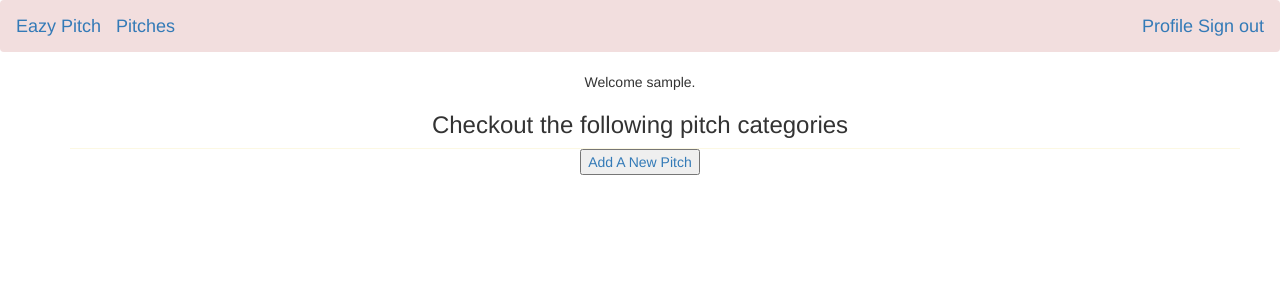
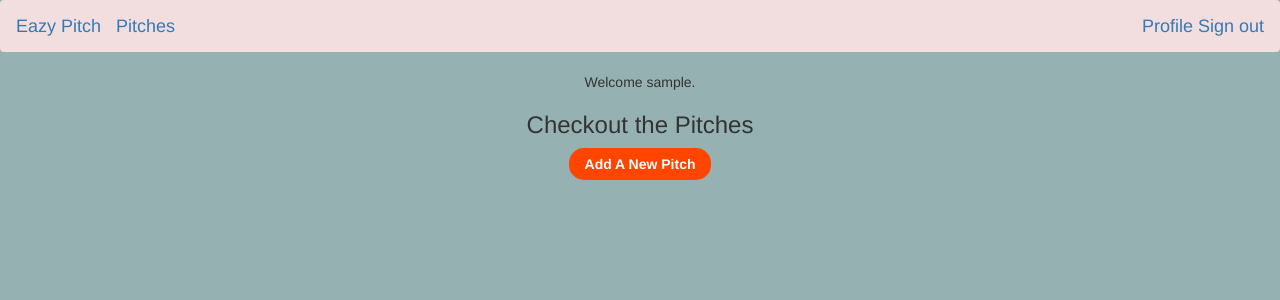
Before and after one commit to danknjoroge/Pitch, a Flask app: page /home in a window 1280 px wide. Shown: the top 300 px of the page. Run offline with Flask 2, Linux system fonts and the light colour scheme; the visitor is signed in with stand-in values (Sample User, id 1); data comes from the database, SQL or seed files in the repository; data that the repository does not hold is empty; some libraries are stand-ins or nearby versions.

Commit message:
added custom home styles

```diff
--- a/app/static/css/home.css
+++ b/app/static/css/home.css
@@ -0,0 +1,20 @@
+body{
+    background-color: rgb(150, 177, 177);
+
+}
+input{
+    background-color: orangered;
+    border-radius: 15px;
+    color: white;
+    font-weight: bold;
+    border: none;
+    width:142px;
+    height: 32px;
+}
+.pitch{
+    margin-bottom: 240px;
+}
+.clas{
+    background-color: aliceblue;
+    margin-top: 240px;
+}
--- a/app/templates/home.html
+++ b/app/templates/home.html
@@ -9,23 +9,27 @@
 
 <div class="container text-center ">
     Welcome {{current_user.username}}.
-    <h3>Checkout the following pitch categories</h3>
-    <div class="container text-center m-5">
+    <h3>Checkout the Pitches</h3>
+    <a href="/pitch/" class="pitch p-4"><input type="button" value="Add A New Pitch"></a>
+
+    <div class="container">
         <div class="row">
-            <div class="col-md-12 m-5 bg-warning">
             {% for pitch in pitches %}
+            <div class="col-md-4 card">
+                    <div class="thumbnail">
+
                         <h1>{{pitch.category}}</h1>
                         <h2>{{pitch.title}}</h2>
                         <p>{{pitch.pitches}}</p>
                         <a href="/comment/"><input type="button" value="Add A Comment"></a>
                         <a href="/view/"><input type="button" value="View Comment"></a>
 
-                {% endfor %}
 
                     </div>
                 </div>
+            {% endfor %}
         </div>
-    <a href="/pitch/"><input type="button" value="Add A New Pitch"></a>
+    </div>
 </div>
 
 {% endblock %}
```
Also changed, not shown: app/static/css/index.css (+32 -1 lines), app/templates/index.html (+16 -5 lines), app/templates/profile/profile.html (+23 -9 lines). Lines whose indentation alone changed are shown as unchanged.
